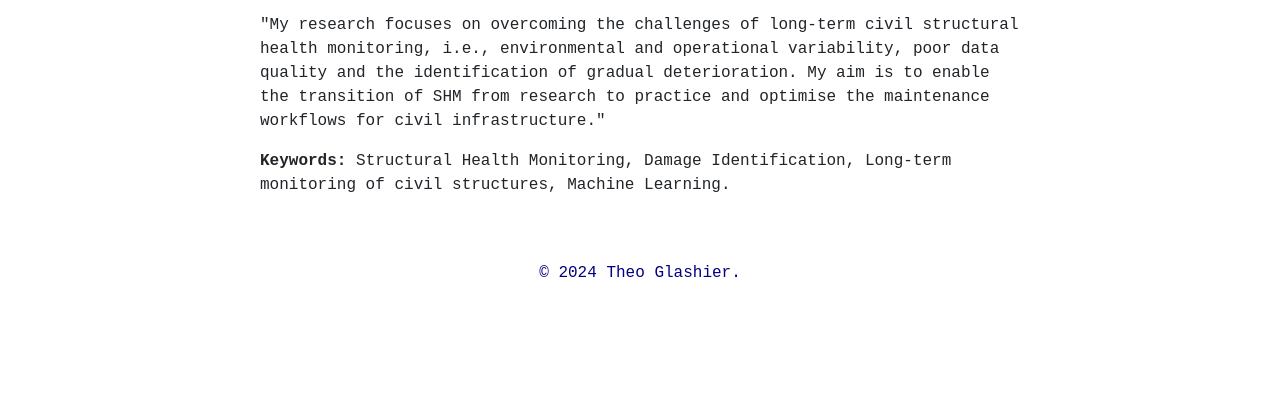
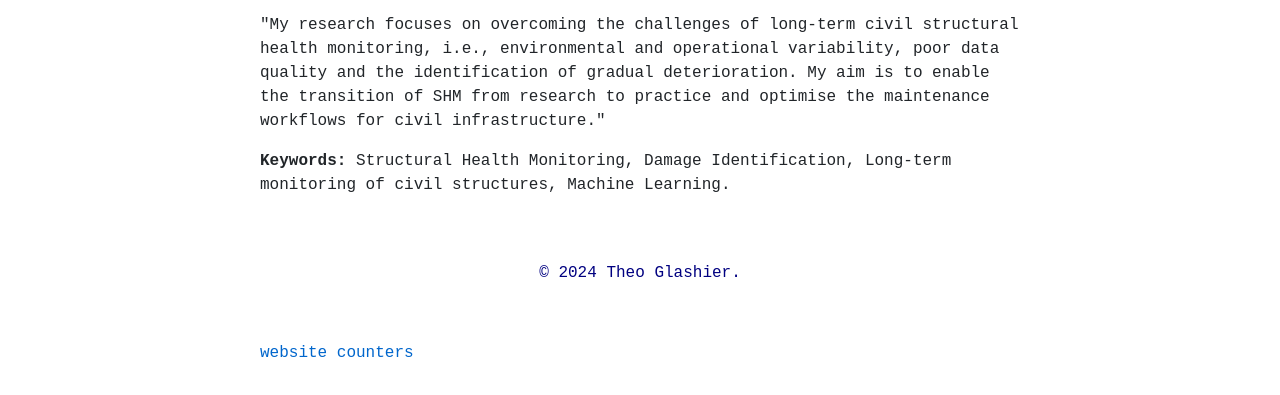
Before and after one commit to TheoGlashier/theoglashier.github.io, a plain HTML site: page index.html in a window 1280 px wide. Shown: the part 285-680 px from the top of the page. Drawn offline with nearby package versions, Linux system fonts and the light colour scheme.

Commit message:
Add files via upload

```diff
--- a/index.html
+++ b/index.html
@@ -434,7 +434,8 @@ function sendEmail()
 }
 </script>
 
-<div id="sfcyzsgbt27ky5cfq8wdlxqh9ngdbnw6upm"></div><script type="text/javascript" src="https://counter6.optistats.ovh/private/counter.js?c=yzsgbt27ky5cfq8wdlxqh9ngdbnw6upm&down=async" async></script><br></noscript>
-
+<div id="sfc8lne4h9kgm2c2955yxxe2hxu13gl15cg"></div>
+<script type="text/javascript" src="https://counter6.optistats.ovh/private/counter.js?c=8lne4h9kgm2c2955yxxe2hxu13gl15cg&down=async" async></script>
+<br><a href="https://www.freecounterstat.com">website counters</a><noscript><a href="https://www.freecounterstat.com" title="website counters"><img src="https://counter6.optistats.ovh/private/freecounterstat.php?c=8lne4h9kgm2c2955yxxe2hxu13gl15cg" border="0" title="website counters" alt="website counters"></a></noscript>
 
 </html>
```
